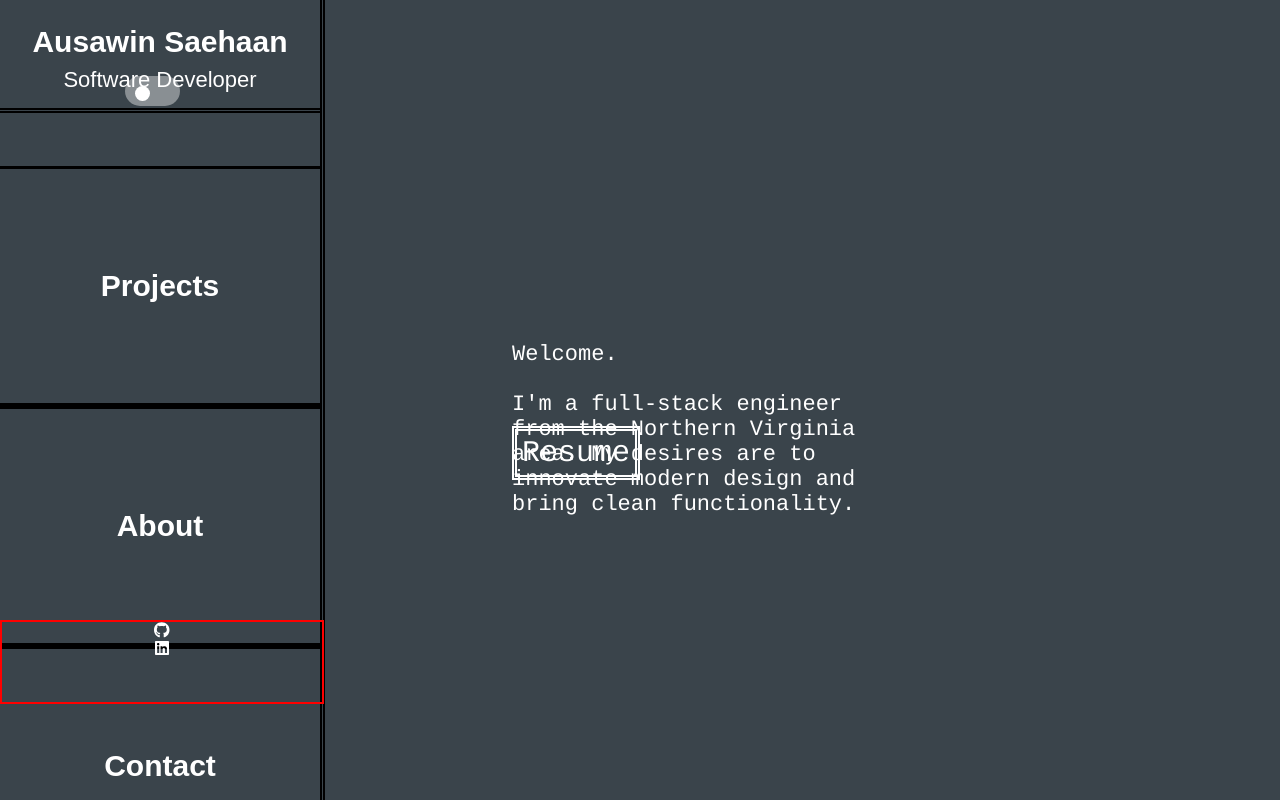
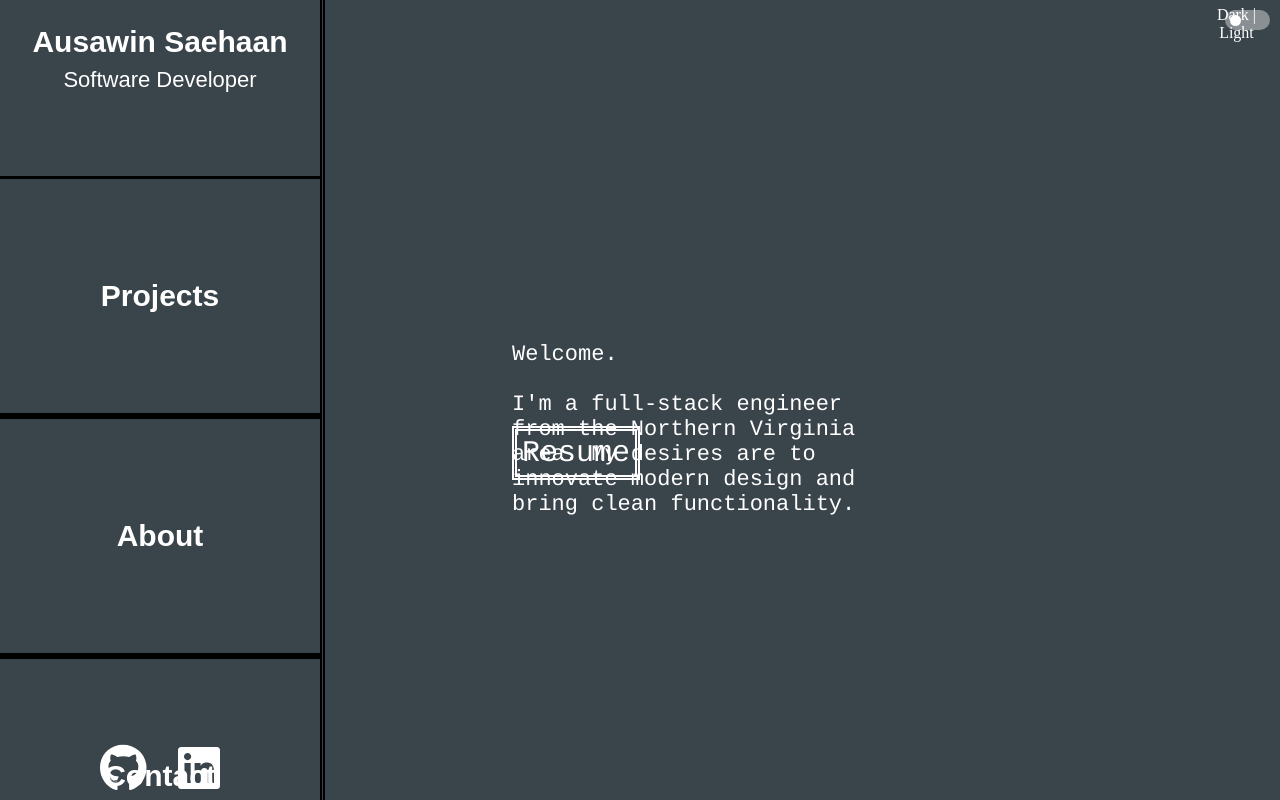
Before and after one commit to saehaana/html-css-prac, a React (Create React App) app: page / in a window 1280 px wide. Built offline with nearby package versions, Linux system fonts and the light colour scheme.

Commit message:
added switch text and container

```diff
--- a/src/components/Home.js
+++ b/src/components/Home.js
@@ -15,10 +15,14 @@ const Home = () => {
     return (
     <>
     <div className= "home-container">
+    <div className="switch-container">
+        <p className="switch-text">Dark | Light</p>
+        <div className="switch" data-isOn={isOn} onClick={toggleSwitch}>
+                <motion.div className="handle" layout transition={spring} />
+        </div>
+    </div>
+
     <div className="navbox">
-        <div className="switch" data-isOn={isOn} onClick={toggleSwitch}>
-            <motion.div className="handle" layout transition={spring} />
-        </div>
         <h1 className = "name">Ausawin Saehaan</h1>
         <p className = "title">Software Developer</p>
         <ul className = "navlist">
@@ -46,39 +50,43 @@ const Home = () => {
         </ul>
     </div>
     <div className = "message-box">
-        <p className = "message">
+        <motion.p
+            className = "message"
+            initial={{ opacity: 0 }}
+            animate={{ opacity: 1 }}
+            transition={{ duration: 1, delay: 1.25}}
+        >
             Welcome. <br></br> <br></br>
             I'm a full-stack engineer from the Northern Virginia area. My desires are to innovate modern design and bring clean functionality.
-        </p>
+        </motion.p>
         <motion.div
-        className = "resume"
-        initial={{ opacity: 0 }}
-        animate={{ opacity: 1 }}
-        transition={{ duration: 1, delay: .75}}
+            className = "resume"
+            initial={{ opacity: 0 }}
+            animate={{ opacity: 1 }}
+            transition={{ duration: 1, delay: 1.5}}
         >
             <a href="/Saehaan A. Resume.pdf" target="_blank">Resume</a>
         </motion.div>
     </div>
-
     <ul className = "iconlist">
         <motion.li
             className = "github"
             initial={{ opacity: 0 }}
             animate={{ opacity: 1 }}
-            transition={{ duration: 1, delay: .25}}
+            transition={{ duration: 1, delay: .75}}
         >
             <a href="https://github.com/saehaana" target="_blank" rel="noreferrer">
-                <FontAwesomeIcon inverse icon= {faGithub} />
+                <FontAwesomeIcon inverse icon= {faGithub} size="3x"/>
             </a>
         </motion.li>
         <motion.li
             className = "linkedin"
             initial={{ opacity: 0 }}
             animate={{ opacity: 1 }}
-            transition={{ duration: 1, delay: .5}}
+            transition={{ duration: 1, delay: .75}}
         >
         <a href="https://www.linkedin.com/in/saehaana/" target="_blank" rel="noreferrer">
-            <FontAwesomeIcon inverse icon= {faLinkedin} />
+            <FontAwesomeIcon inverse icon= {faLinkedin} size="3x"/>
         </a>
         </motion.li>
     </ul>
--- a/src/stylesheets/Home.css
+++ b/src/stylesheets/Home.css
@@ -3,25 +3,41 @@
     width: 100vw;
     height: 100vh;
 }
+.switch-container{
+    position: absolute;
+    width: 8%;
+    height: 5%;
+    top:0;
+    right:0;
+}
+.switch-text{
+    position: absolute;
+    top:0;
+    left:15%;
+    padding:0;
+    margin:5.5%;
+    color: white;
+}
 .switch{
     position:absolute;
-    top:9.5%;
-    left: 39%;
+    top: 0;
+    right: 0;
     width: 35px;
     height: 10px;
     background-color: rgba(255, 255, 255, 0.4);
     display: flex;
     justify-content: flex-start;
     border-radius: 50px;
-    padding: 10px;
+    padding: 5px;
+    margin:10px;
     cursor: pointer;
 }
 .switch[data-isOn="true"]{
     justify-content: flex-end;
 }
 .handle{
-    width: 15px;
-    height: 15px;
+    width: 11px;
+    height: 11px;
     background-color: white;
     border-radius: 40px;
 }
@@ -51,12 +67,11 @@
     font-size: 22px;
     font-weight: lighter;
     color: rgb(255, 255, 255);
-    border-bottom: thick double #000000;
 }
 .navlist{
     position: absolute;
     width:320px;
-    top: 150px;
+    top: 20%;
     padding-left: 0;
     list-style-type: none; /* removes bullet points */
 }
@@ -82,15 +97,15 @@
 }
 .iconlist{
     position: absolute;
-    border: 2px solid red;
     width:320px;
-    height: 10vh;
-    bottom: 10%;
+    height:5vh;
+    bottom: 0;
     padding-left: 0;
     list-style-type: none;
 }
 .iconlist li{
-
+    display: inline;
+    padding: 5%;
 }
 .message-box{
     position: absolute;
```
